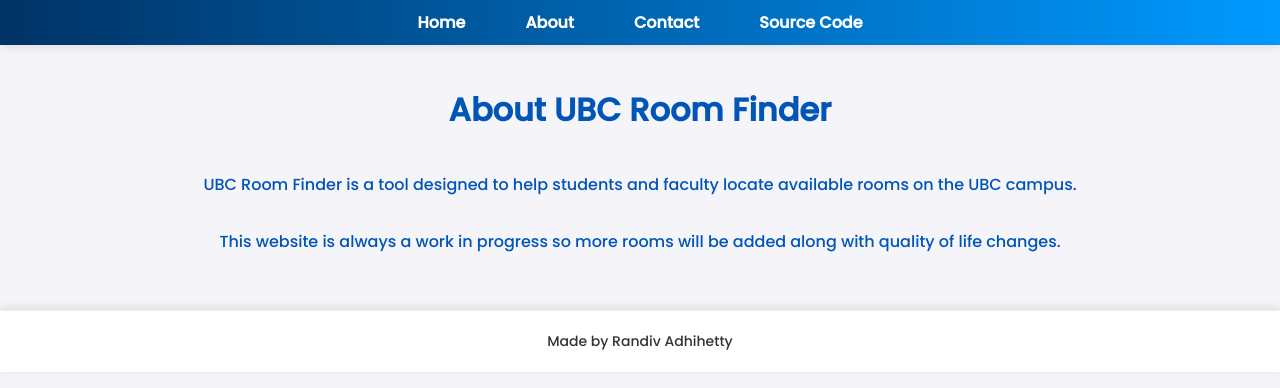
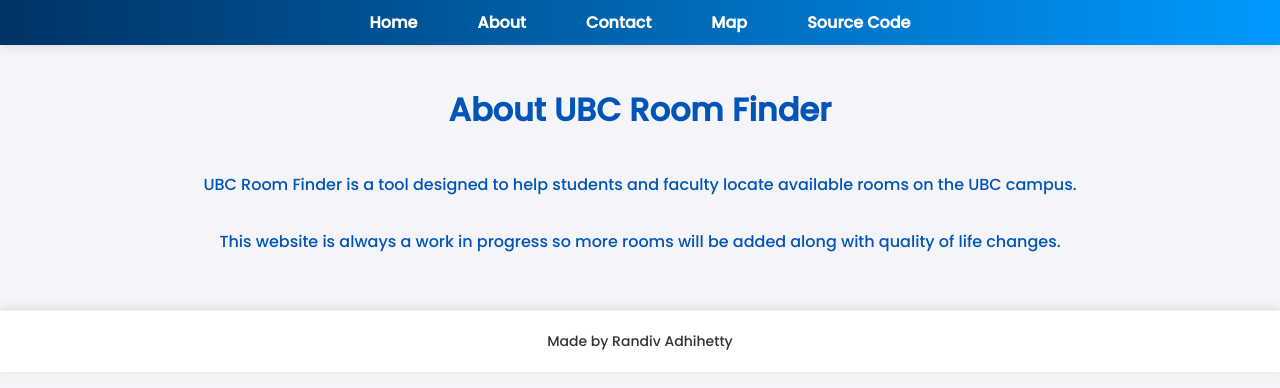
Before and after one commit to RandivAd/Room-Finder, a plain HTML site: page about.html in a window 1280 px wide. Drawn offline with Linux system fonts and the light colour scheme.

Commit message:
Fixed some mistakes
Added map to nav bar to contact and about page

```diff
--- a/about.html
+++ b/about.html
@@ -13,6 +13,7 @@
                 <li><a href="index.html">Home</a></li>
                 <li><a href="about.html">About</a></li>
                 <li><a href="contact.html">Contact</a></li>
+                <li><a href="map.html">Map</a></li>
                 <li><a href="https://github.com/RandivAd/Room-Finder">Source Code</a></li>
             </ul>
         </nav>
```
Also changed, not shown: contact.html (+1 -0 lines).
